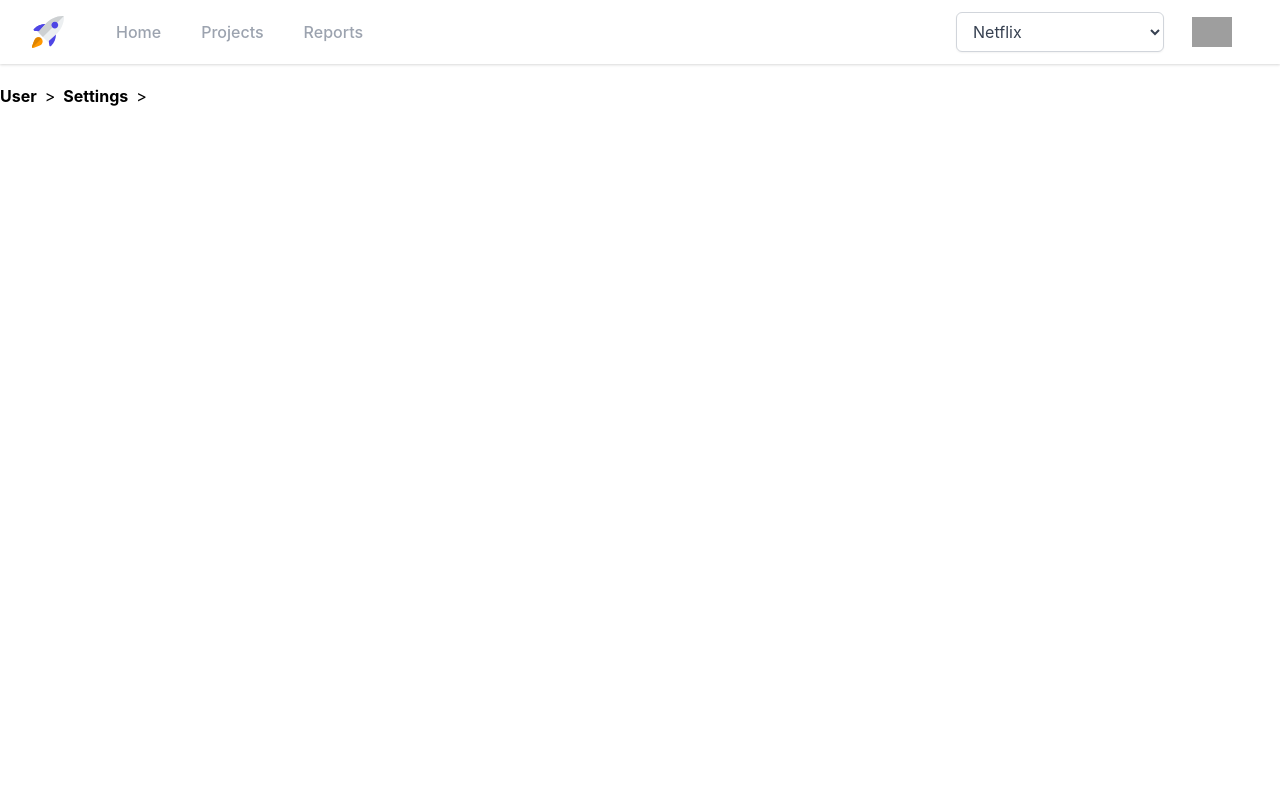
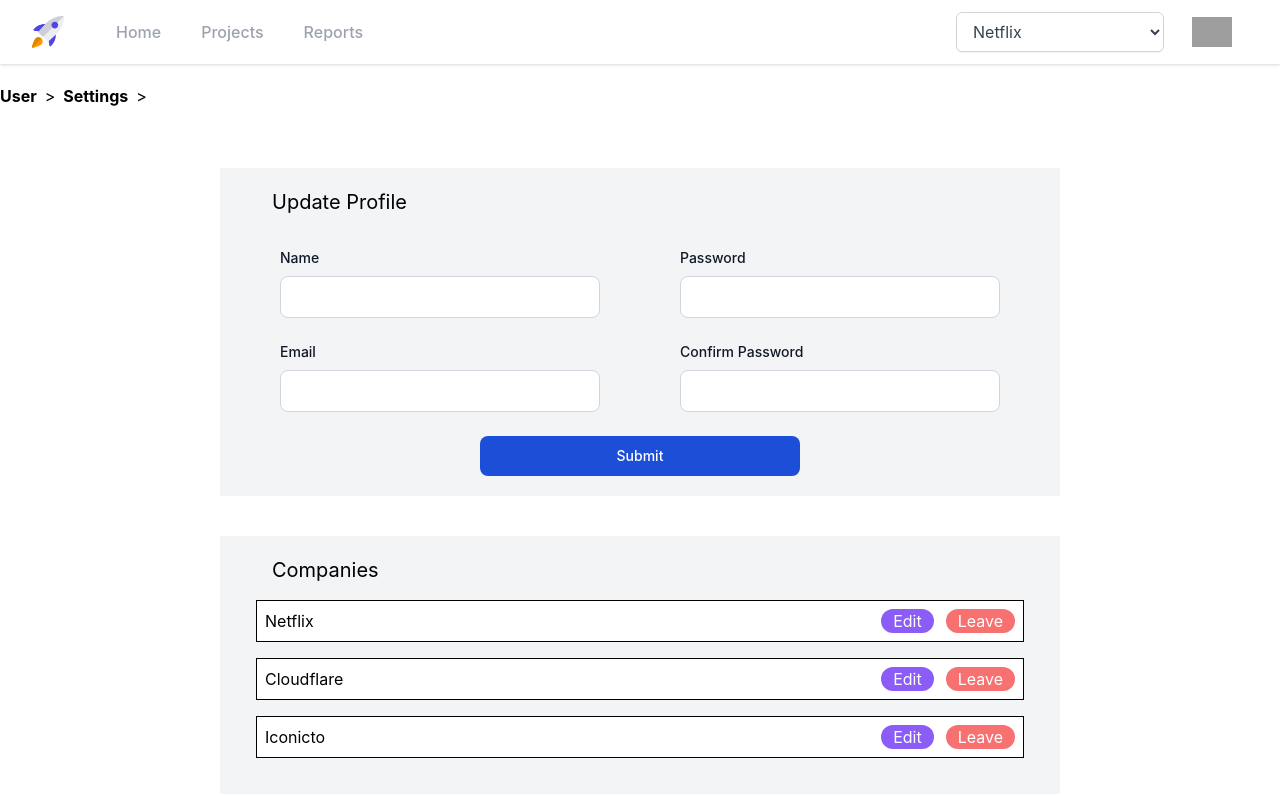
Before and after one commit to isala404/WorkFlow, a React (Create React App) app in the folder StaticUI/: page /user/settings in a window 1280 px wide. Shown: the top 796 px of the page. Built offline with nearby package versions, Linux system fonts and the light colour scheme; grey boxes are pictures that could not be loaded.

Commit message:
Completed users settings page

```diff
--- a/StaticUI/src/App.js
+++ b/StaticUI/src/App.js
@@ -5,6 +5,7 @@
 import Projects from './Pages/Projects';
 import Project from './Pages/Project';
 import Reports from './Pages/Reports';
+import UserSettings from './Pages/UserSettings';
 import Breadcrumbs from './components/Breadcrumbs';
 
 function App() {
@@ -20,6 +21,7 @@
         <Route path="/:company/projects" element={<Projects />} />
         <Route path="/:company/projects/:project" element={<Project />} />
         <Route path="/:company/reports" element={<Reports />} />
+        <Route path="/user/settings" element={<UserSettings />} />
       </Routes>
       </div>
 
--- /dev/null
+++ b/StaticUI/src/Pages/UserSettings.jsx
@@ -0,0 +1,58 @@
+import React from "react";
+
+const UserSettings = () => {
+    return (
+        <div className="flex flex-col items-center" style={{ height: "80vh" }}>
+            <div className="inline-block min-w-100">
+                <div className="bg-gray-100 w-96 h-auto my-10 w-auto p-5">
+                    <h2 className="text-xl ml-8">Update Profile</h2>
+                    <form>
+                        <div className="flex justify-around mt-8">
+                            <div className="mx-3 lg:mx-10">
+                                <div class="mb-6">
+                                    <label for="name" class="text-sm font-medium text-gray-900 block mb-2">Name</label>
+                                    <input type="text" id="name" class="border border-gray-300 text-gray-900 sm:text-sm rounded-lg focus:ring-blue-500 focus:border-blue-500 block w-full lg:w-80 p-2.5" required={true} />
+                                </div>
+                                <div class="mb-6">
+                                    <label for="email" class="text-sm font-medium text-gray-900 block mb-2">Email</label>
+                                    <input type="email" id="email" class="border border-gray-300 text-gray-900 sm:text-sm rounded-lg focus:ring-blue-500 focus:border-blue-500 block w-full lg:w-80 p-2.5" required={true} />
+                                </div>
+                            </div>
+                            <div className="mx-3 lg:mx-10">
+                                <div class="mb-6">
+                                    <label for="password" class="text-sm font-medium text-gray-900 block mb-2">Password</label>
+                                    <input type="password" id="password" class="border border-gray-300 text-gray-900 sm:text-sm rounded-lg focus:ring-blue-500 focus:border-blue-500 block w-full lg:w-80 p-2.5" required={true} />
+                                </div>
+                                <div class="mb-6">
+                                    <label for="confirmPassword" class="text-sm font-medium text-gray-900 block mb-2">Confirm Password</label>
+                                    <input type="password" id="confirmPassword" class="border border-gray-300 text-gray-900 sm:text-sm rounded-lg focus:ring-blue-500 focus:border-blue-500 block w-full lg:w-80 p-2.5" required={true} />
+                                </div>
+                            </div>
+                        </div>
+                        <div className="flex flex-col items-center">
+                            <button type="submit" class="text-white bg-blue-700 hover:bg-blue-800 focus:ring-4 focus:ring-blue-300 font-medium rounded-lg text-sm px-5 py-2.5 text-center w-80">Submit</button>
+                        </div>
+                    </form>
+                </div>
+                <div className="bg-gray-100 my-10 w-auto p-5">
+                    <h2 className="text-xl ml-8">Companies</h2>
+                    <Company name={"Netflix"} />
+                    <Company name={"Cloudflare"} />
+                    <Company name={"Iconicto"} />
+                </div>
+            </div>
+        </div>
+    )
+}
+
+const Company = ({ name }) => {
+    return (
+        <div className="w-100 m-4 p-2 border border-black bg-white">
+            {name}
+            <button class="bg-red-400 text-white rounded-full h-6 px-3 float-right ml-3">Leave</button>
+            <button class="bg-purple-500 text-white rounded-full h-6 px-3 float-right ml-3">Edit</button>
+        </div>
+    )
+};
+
+export default UserSettings;
--- a/StaticUI/src/components/Navbar.jsx
+++ b/StaticUI/src/components/Navbar.jsx
@@ -35,17 +35,17 @@
                                     {profileOptions && (
                                         <div className="origin-top-right absolute right-0 mt-2 w-56 rounded-md shadow-lg bg-white dark:bg-gray-800 ring-1 ring-black ring-opacity-5">
                                             <div className="py-1 " role="menu" aria-orientation="vertical" aria-labelledby="options-menu">
-                                                <a href="#" className="block block px-4 py-2 text-md text-gray-700 hover:bg-gray-100 hover:text-gray-900 dark:text-gray-100 dark:hover:text-white dark:hover:bg-gray-600" role="menuitem">
+                                                <a href="/user/settings" className="block block px-4 py-2 text-md text-gray-700 hover:bg-gray-100 hover:text-gray-900 dark:text-gray-100 dark:hover:text-white dark:hover:bg-gray-600" role="menuitem">
                                                     <span className="flex flex-col">
                                                         <span>
-                                                            Settings
+                                                            Account Settings
                                                         </span>
                                                     </span>
                                                 </a>
                                                 <a href="#" className="block block px-4 py-2 text-md text-gray-700 hover:bg-gray-100 hover:text-gray-900 dark:text-gray-100 dark:hover:text-white dark:hover:bg-gray-600" role="menuitem">
                                                     <span className="flex flex-col">
                                                         <span>
-                                                            Account
+                                                            Company Settings
                                                         </span>
                                                     </span>
                                                 </a>
```
